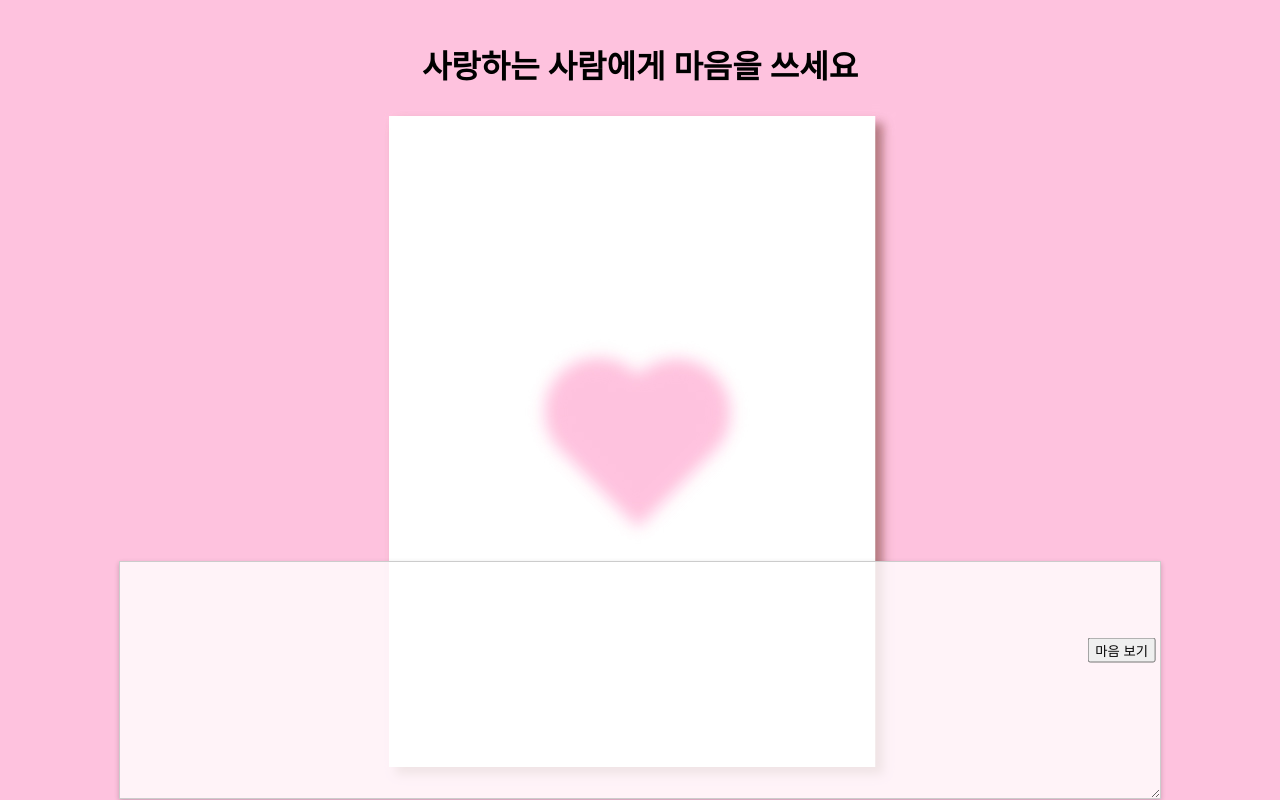
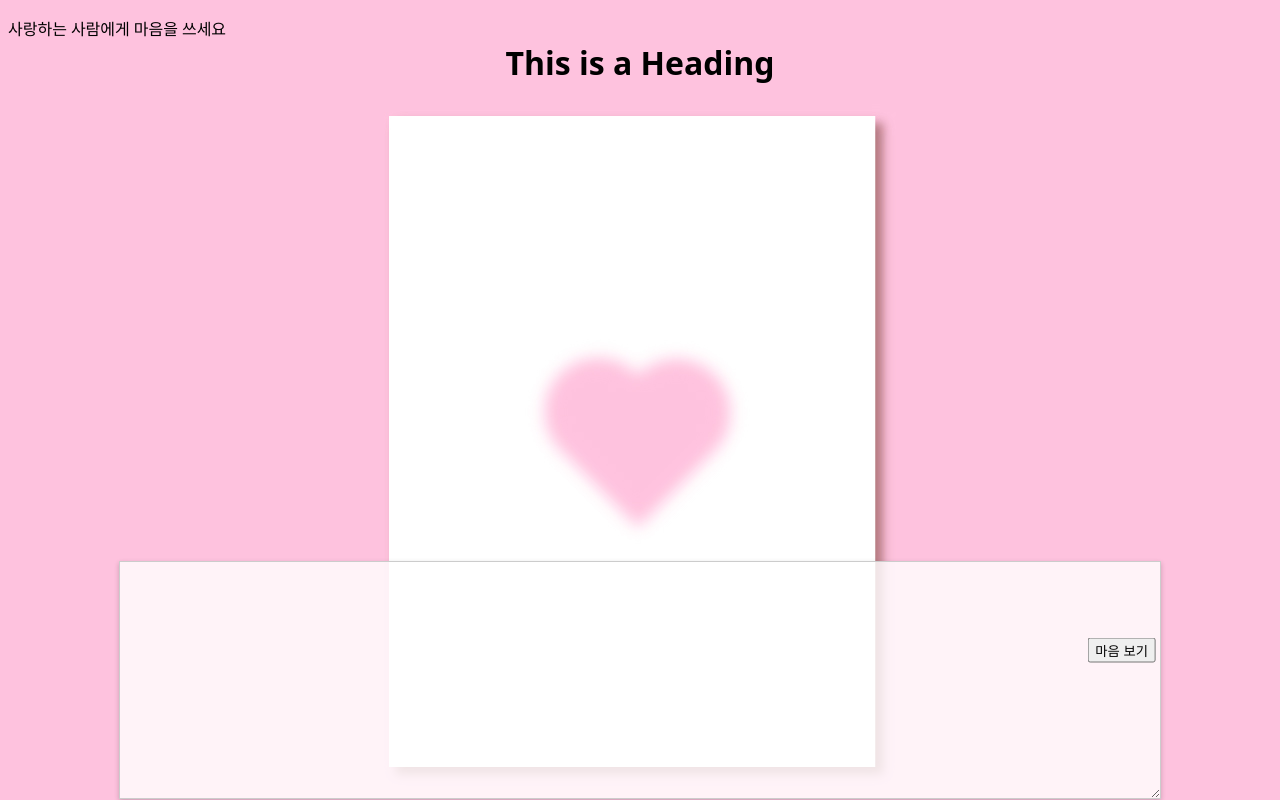
Before and after one commit to thechaeser/love-letters, a plain HTML site: page index.html in a window 1280 px wide. Drawn offline with Linux system fonts and the light colour scheme; a web font is replaced by a local one.

Commit message:
index.html

```diff
--- a/index.html
+++ b/index.html
@@ -8,7 +8,8 @@
   <script src="script.js"></script>
 </head>
 <body>
-  <h1 class="Noto sans">사랑하는 사람에게 마음을 쓰세요</h1>
+  <h1 style="font-family: 'Noto sans', sans-serif; font-size: 32px; font-weight: bold; color: #000000;">This is a Heading</h1>
+  <p>사랑하는 사람에게 마음을 쓰세요</p>
   <textarea id="letter-content" rows="10" cols="80"></textarea>
   <button id="display-button" onclick="displayLetter()">마음 보기</button>
   <div id="letter-display"></div>
```
